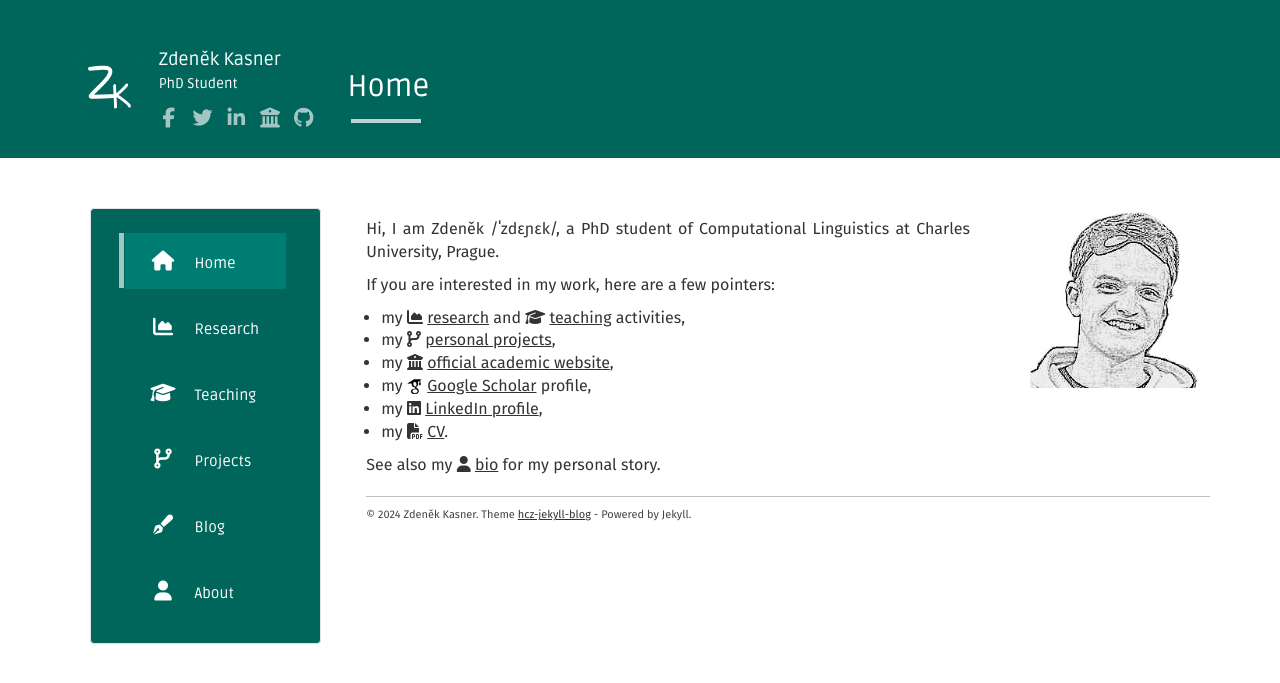
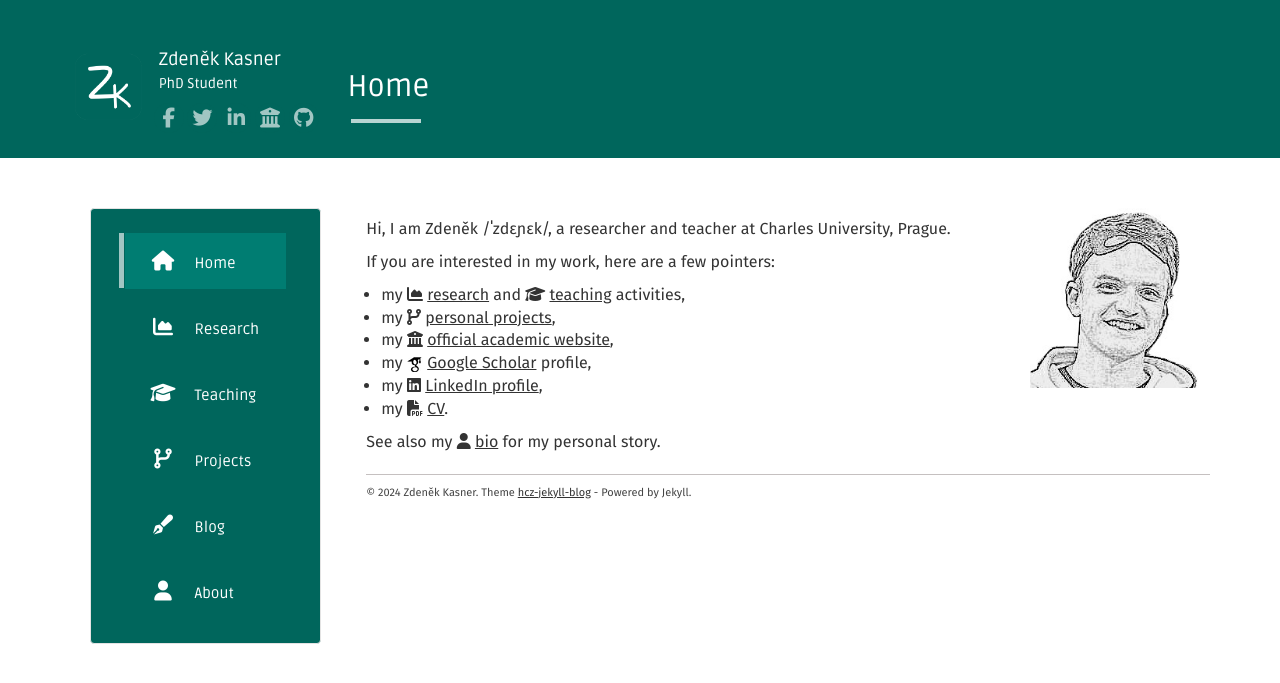
Before and after one commit to kasnerz/kasnerz.github.io, a Jekyll site: the page built from home.md, in a window 1280 px wide. Shown: the top 683 px of the page. Built offline with Jekyll 4.4.1, drawn with Linux system fonts in a browser that asks for light colours; nearby versions of some CDN libraries.

Commit message:
Update intro

```diff
--- a/home.md
+++ b/home.md
@@ -7,7 +7,7 @@ permalink: /
 
 <img id="about-img" align="right" src="assets/me/3.jpg" alt="me">
 
-Hi, I am Zdeněk /ˈzdɛɲɛk/, a PhD student of Computational Linguistics at Charles University, Prague.
+Hi, I am Zdeněk /ˈzdɛɲɛk/, a researcher and teacher at Charles University, Prague.
 
 If you are interested in my work, here are a few pointers:
 - my <i class="fa fa-area-chart"></i> [research](/research) and <i class="fa fa-graduation-cap"></i> [teaching](/teaching) activities,
```
